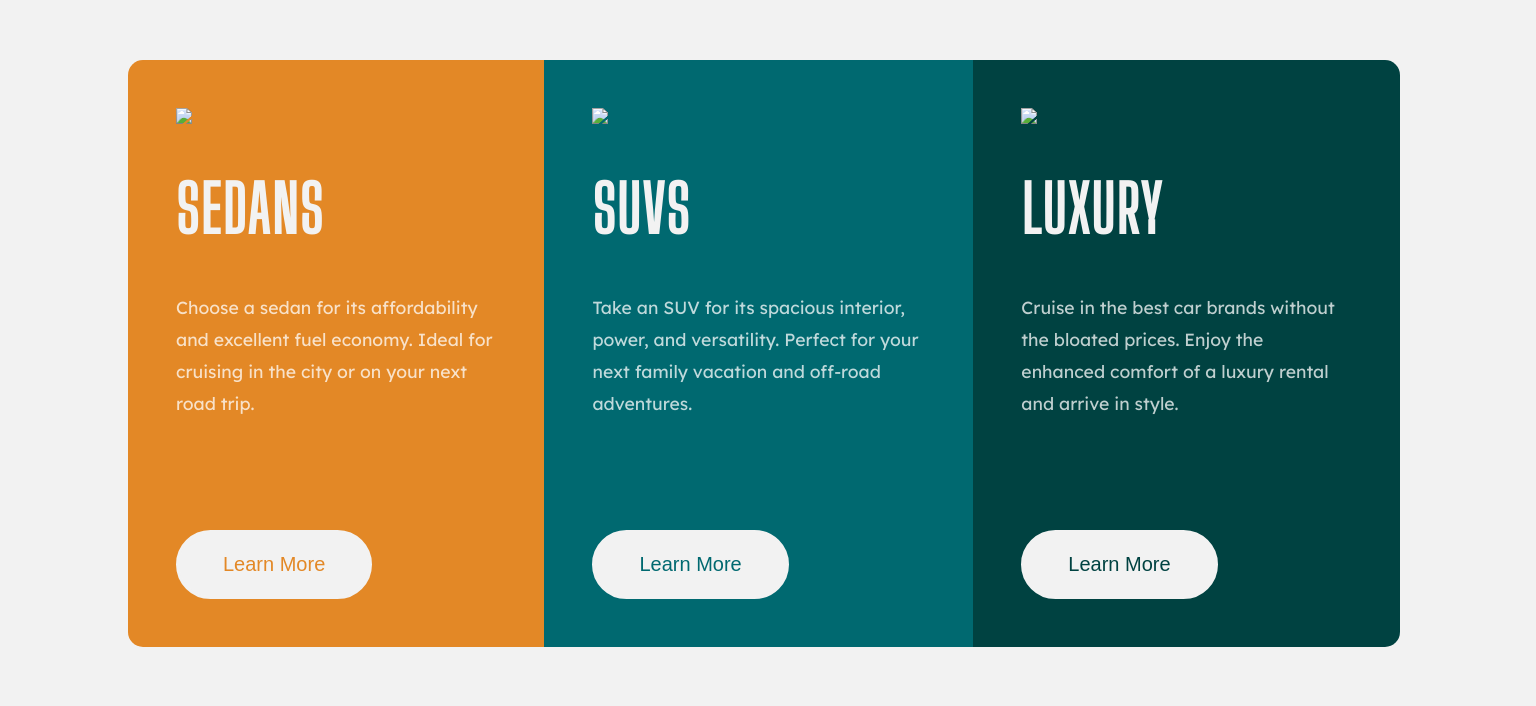
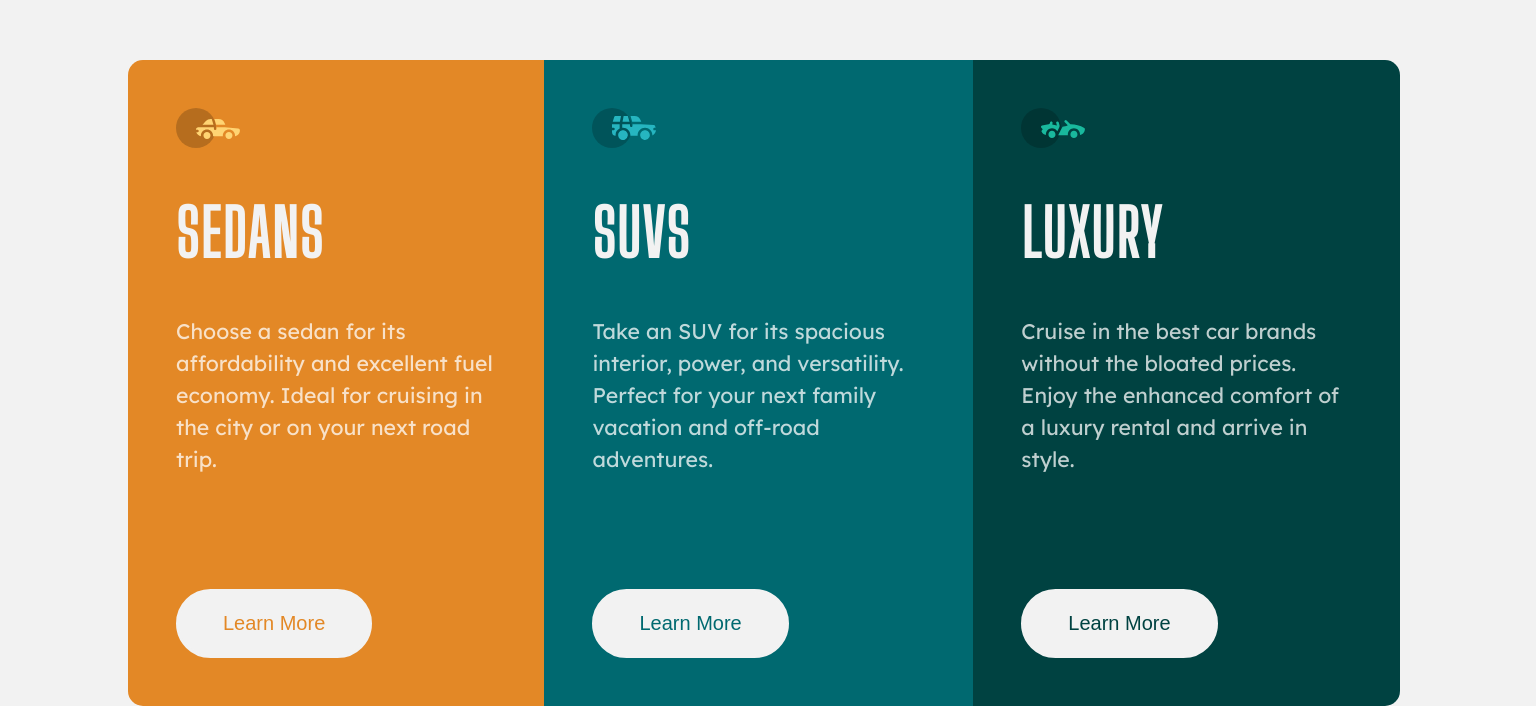
Before and after one commit to PYAG1/3-column-review-card, a plain HTML site: page index.html in a window 1536 px wide. Shown: the part 132-838 px from the top of the page. Drawn offline with Linux system fonts and the light colour scheme.

Commit message:
3-column

```diff
--- a/index.html
+++ b/index.html
@@ -2,12 +2,14 @@
 <html lang="en">
 <head>
     <meta charset="UTF-8">
+    <link rel="icon" type="image/png" href="images/favicon-32x32.png">
+
+
     <meta http-equiv="X-UA-Compatible" content="IE=edge">
     <meta name="viewport" content="width=device-width, initial-scale=1.0">
     <title>Document</title>
     <style>
         @import url('https://fonts.googleapis.com/css2?family=Big+Shoulders+Display&family=Lexend+Deca&display=swap');
-
         @import url(style.css);
     </style>
 </head>
@@ -16,7 +18,7 @@
 
 
             <div class="sedans">
-                <img src="file:///C:/Users/PYAG/Downloads/New%20folder/3-column-preview-card-component-main/images/icon-sedans.svg">
+                <img src="images/icon-sedans.svg">
                 <h1 class="tracking-in-expand">SEDANS</h1>
                 <p class="paragraph"> Choose a sedan for its affordability and excellent fuel economy. Ideal for cruising in the city or on your next road trip.</p>
                <button> <a href="#">Learn More</a></button>
@@ -25,7 +27,7 @@
 
 
             <div class="suv">
-                <img src="file:///C:/Users/PYAG/Downloads/New%20folder/3-column-preview-card-component-main/images/icon-suvs.svg">
+                <img src="images/icon-suvs.svg">
                 <h1 class="tracking-in-expand">SUVS</h1>
                 <p class="paragraph"> Take an SUV for its spacious interior, power, and versatility. Perfect for your next family vacation and off-road adventures.</p>
                <button> <a href="#">Learn More</a></button>
@@ -35,7 +37,7 @@
 
 
             <div class="luxury">
-                <img src="file:///C:/Users/PYAG/Downloads/New%20folder/3-column-preview-card-component-main/images/icon-luxury.svg">
+                <img src="images/icon-luxury.svg">
                 <h1 class="tracking-in-expand">LUXURY</h1>
                 <p class="paragraph"> Cruise in the best car brands without the bloated prices. Enjoy the enhanced comfort of a luxury rental and arrive in style.</p>
                <button> <a href="#">Learn More</a></button>
--- a/style.css
+++ b/style.css
@@ -187,9 +187,9 @@ border-top-right-radius:15px ;
 
 
 }
-.Spara{
+.paragraph{
 
-    font-size: 1.32em;
+    font-size: 1.33em;
 
 }
 
```
Also changed, not shown: images/favicon-32x32.png (added), images/icon-luxury.svg (added), images/icon-sedans.svg (added), images/icon-suvs.svg (added), screenshots/desktop-1.png (added), screenshots/mobile-1.png (added), screenshots/mobile-2.png (added), 1 other file.
